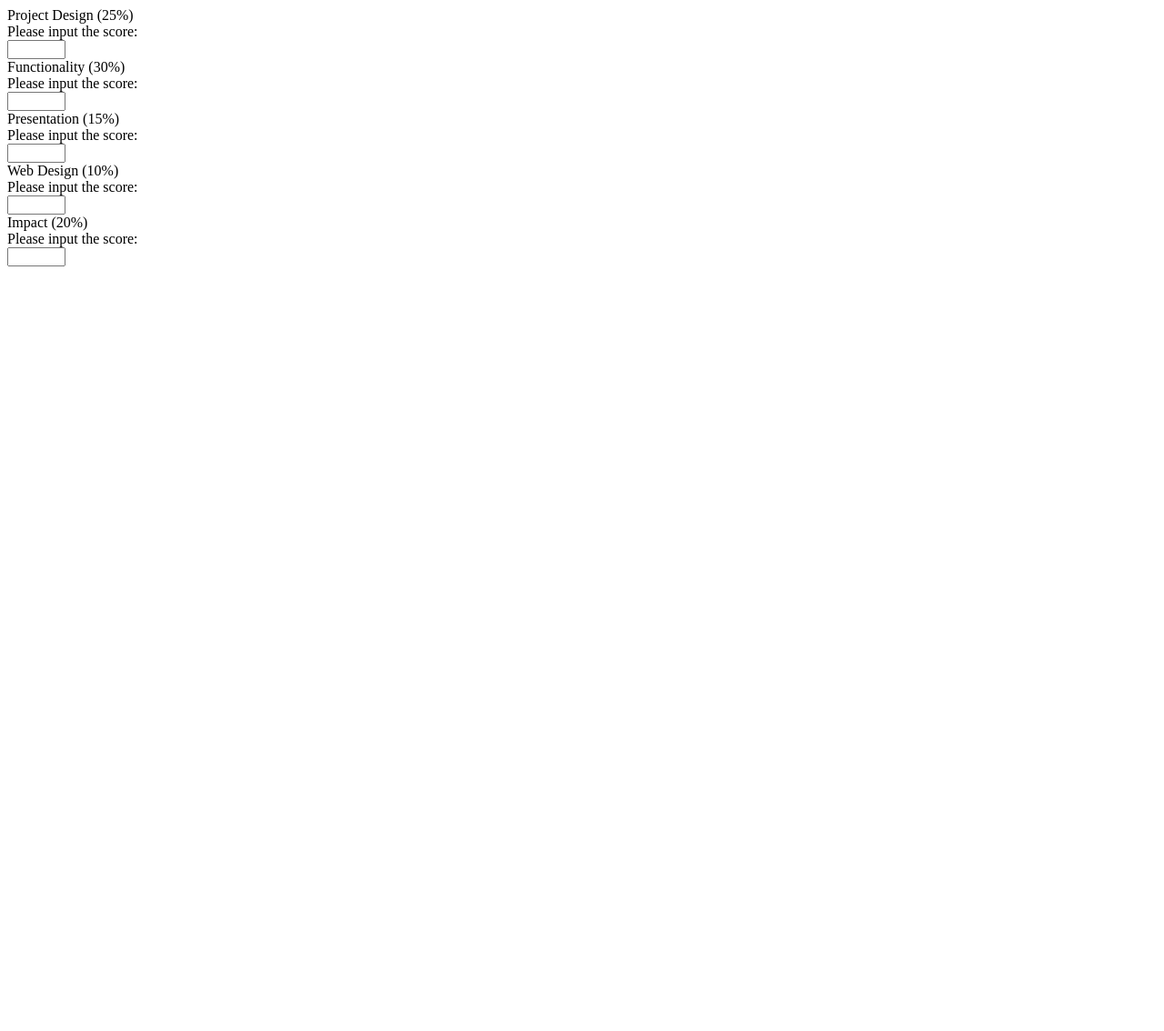
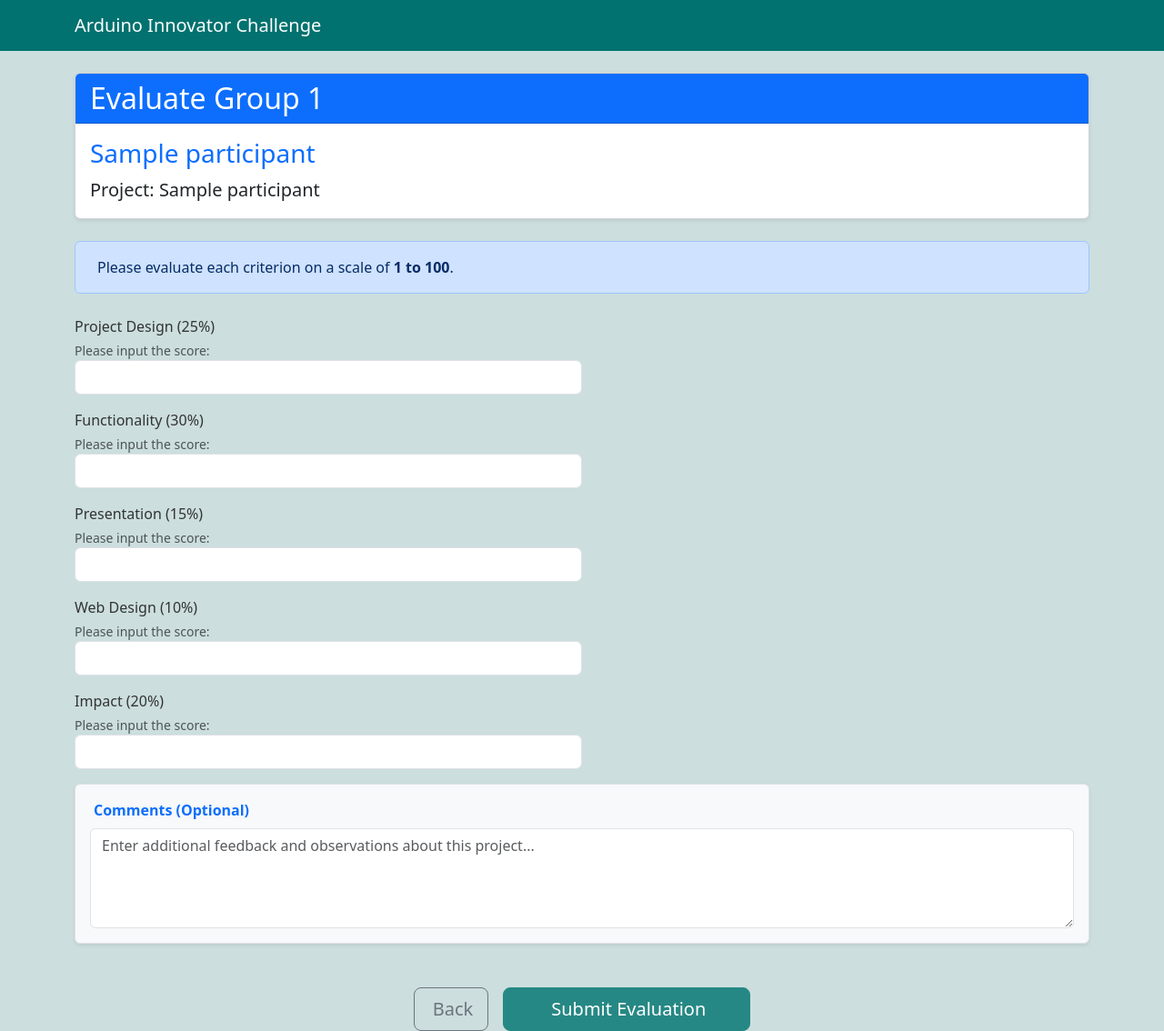
Before and after one commit to junAmor/ArduinoInnovator, a Flask app: template templates/rate_participant.html in a window 1280 px wide. Shown: the whole page at 91% size. Before the commit the page ends 293 px from the top, so only its background shows below. Run offline with Flask 3, Linux system fonts and the light colour scheme; the template is opened without the code that fills it: values that come from a table or form of the project are taken from there, others are empty; tables that the repository leaves empty hold one stand-in row (values such as "Sample post").

Commit message:
Assistant checkpoint: Enhanced evaluation form with improved styling and UI
Assistant generated file changes:
- templates/rate_participant.html: Enhance page header with group information
Enhance page header with group information
Improve comment section and submit button styling

---

User prompt:

after selecting the group, inside the evaluation page, the interface is not yet good. it only shows the input text and the texts. please add styles on it. and indicate that the score to be input is ranging 1 to 100

Replit-Commit-Author: Assistant
Replit-Commit-Session-Id: 8e93241a-526d-46f9-8882-b6fcdcc69dcb

```diff
--- a/templates/rate_participant.html
+++ b/templates/rate_participant.html
@@ -1,3 +1,22 @@
+{% extends "base.html" %}
+
+{% block content %}
+<div class="card mb-4 shadow-sm">
+  <div class="card-header bg-primary text-white">
+    <h2 class="mb-0">Evaluate Group {{ participant.group_number }}</h2>
+  </div>
+  <div class="card-body">
+    <h3 class="text-primary">{{ participant.name }}</h3>
+    <p class="lead mb-0"><strong>Project:</strong> {{ participant.project_title }}</p>
+  </div>
+</div>
+
+<div class="alert alert-primary mb-4">
+  <div class="d-flex align-items-center">
+    <i class="bi bi-lightbulb-fill me-2"></i>
+    <span>Please evaluate each criterion on a scale of <strong>1 to 100</strong>.</span>
+  </div>
+</div>
 <div class="col-md-6">
             <div class="form-group mb-3">
               <label for="project_design">Project Design (25%)</label>
@@ -27,3 +46,20 @@
               <input type="number" id="impact" name="impact" class="form-control" min="1" max="100" required>
             </div>
           </div>
+<div class="form-group mb-4 p-3 border rounded shadow-sm bg-light">
+            <label for="comments" class="fw-bold text-primary">
+              <i class="bi bi-chat-square-text me-1"></i> Comments (Optional)
+            </label>
+            <textarea id="comments" name="comments" class="form-control mt-2" rows="4"
+              placeholder="Enter additional feedback and observations about this project..."></textarea>
+          </div>
+
+          <div class="d-flex justify-content-center gap-3 mt-5">
+            <a href="{{ url_for('select_participant') }}" class="btn btn-outline-secondary btn-lg">
+              <i class="bi bi-arrow-left me-1"></i> Back
+            </a>
+            <button type="submit" class="btn btn-primary btn-lg px-5">
+              <i class="bi bi-check-circle me-1"></i> Submit Evaluation
+            </button>
+          </div>
+{% endblock %}
```
